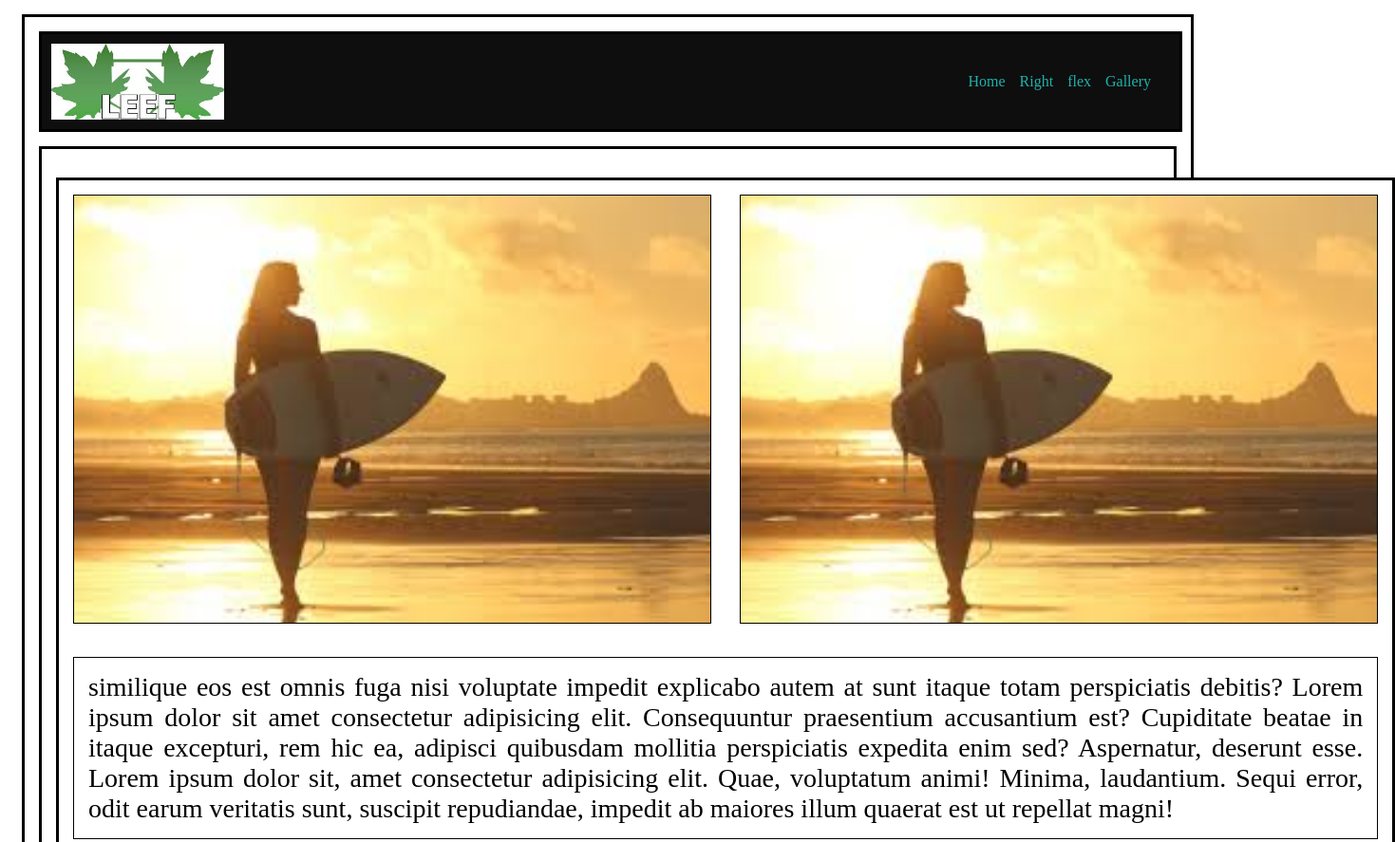
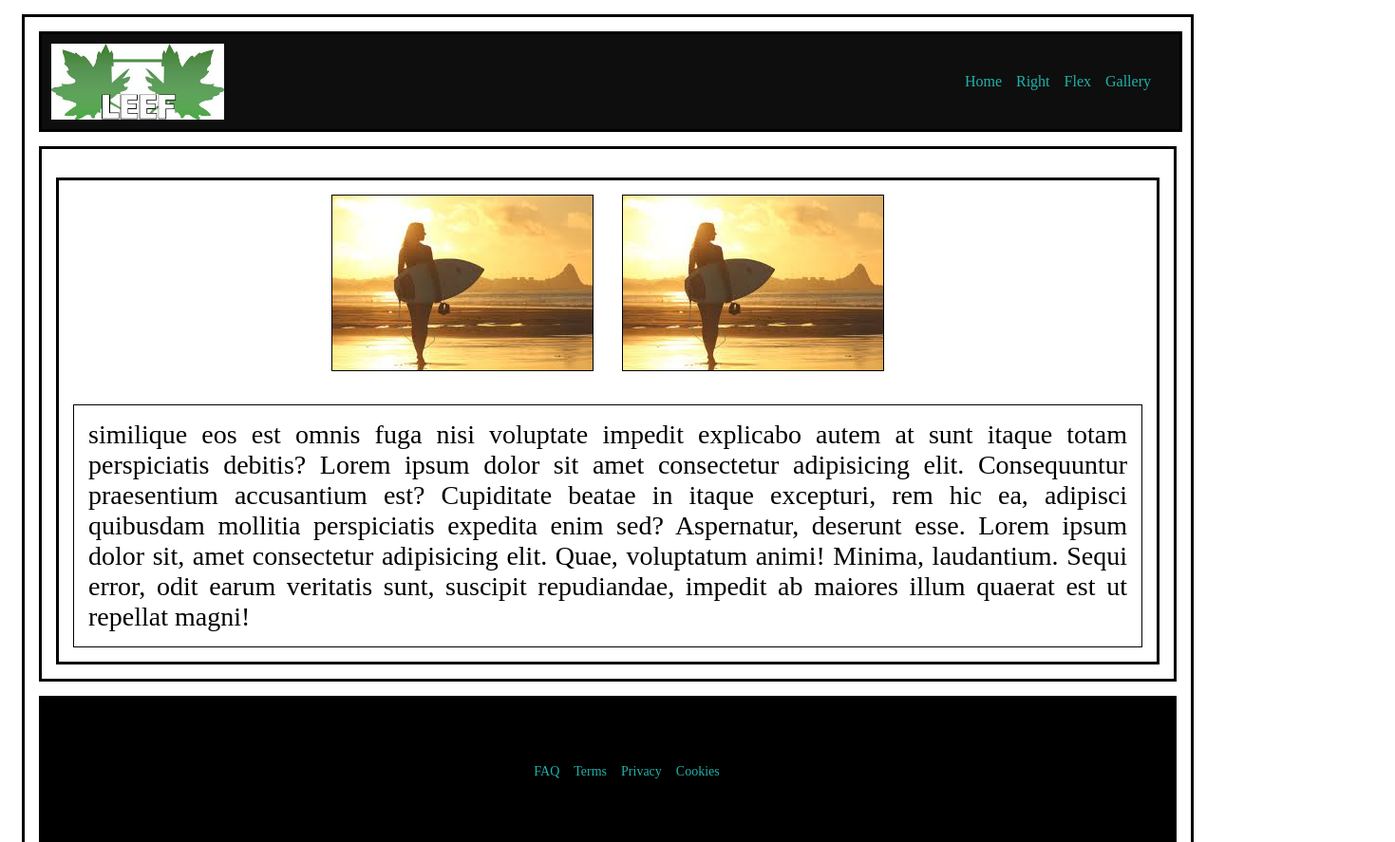
Before and after one commit to DanielVancouver/flexbox-layout, a plain HTML site: page flexbox-layout.html in a window 1280 px wide. Shown: the top 887 px of the page at 95% size, 1469 px wide, since content can reach past the window. Drawn offline with Linux system fonts and the light colour scheme.

Commit message:
last commit

```diff
--- a/flexbox-layout.html
+++ b/flexbox-layout.html
@@ -18,11 +18,9 @@
         <nav>
             <div class="first">
                 <ul>
-                    <li><a
-                            href="https://danielvancouver.github.io/flexbox-layout/">Home</a>
-                    </li>
+                    <li><a href="https://danielvancouver.github.io/flexbox-layout/">Home</a></li>
                     <li><a href="https://danielvancouver.github.io/flexbox-layout/right.html">Right</a></li>
-                    <li><a href="https://danielvancouver.github.io/flexbox-layout/flexbox-layout.html">flex</a></li>
+                    <li><a href="https://danielvancouver.github.io/flexbox-layout/flexbox-layout.html">Flex</a></li>
                     <li><a href="https://danielvancouver.github.io/flexbox-layout/gallery.html">Gallery</a></li>
                 </ul>
             </div>
--- a/style.css
+++ b/style.css
@@ -102,17 +102,16 @@ a:hover {
 .element5 img {
 display: flex;
     border: 1px solid black;
-    height: 450px;
+    /*height: 450px;*/
     margin: 15px;
-    overflow: hidden;
 }
 
 .element6 img {
 display: flex;
     border: 1px solid black;
-    height: 450px;
+    /*height: 450px;*/
     margin: 15px;
-    overflow: hidden;
+
 }
 .clear {
     display: flex;
```
Also changed, not shown: gallery.html (+15 -10 lines), index.html (+3 -5 lines), right.html (+2 -2 lines).
